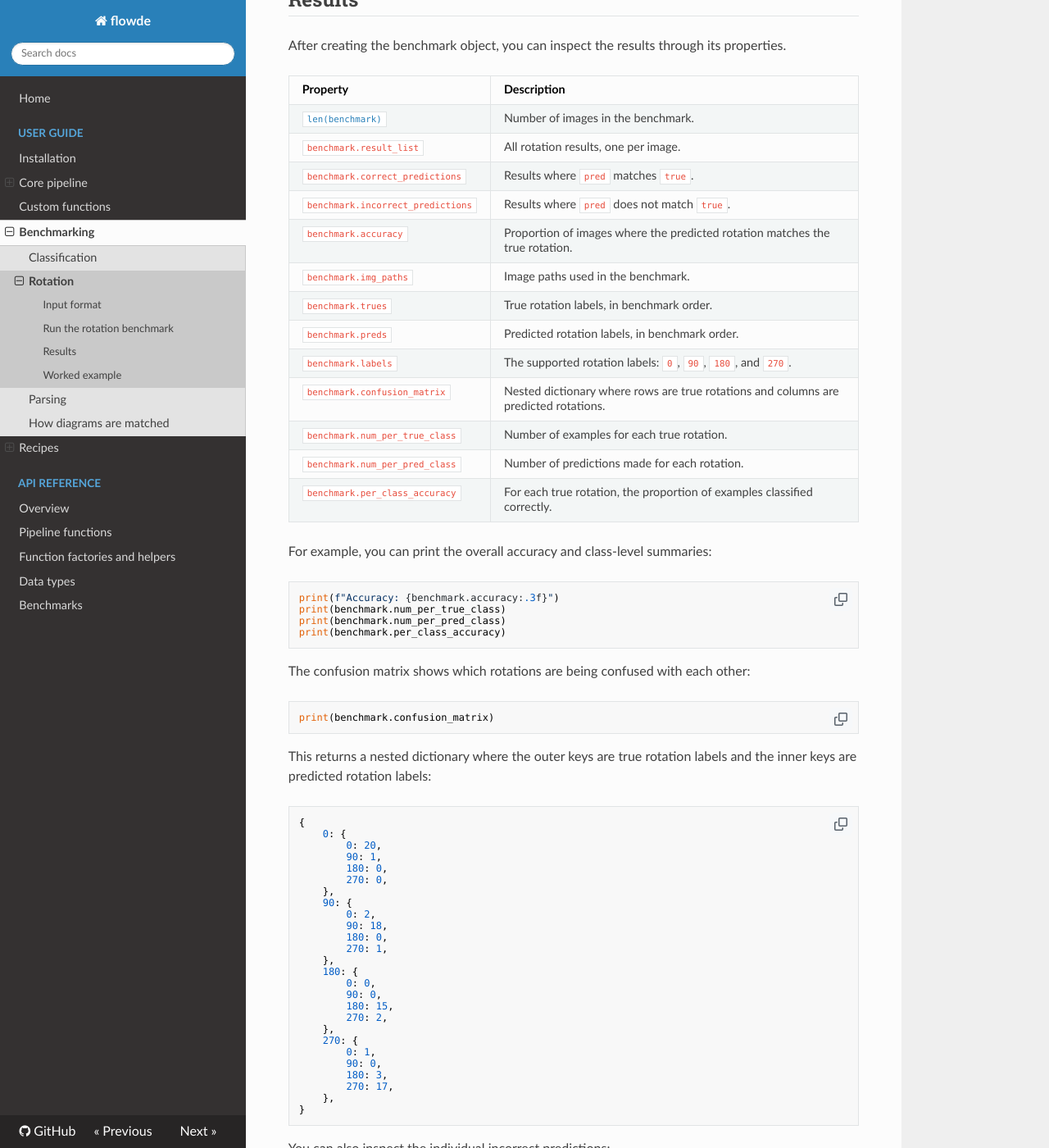
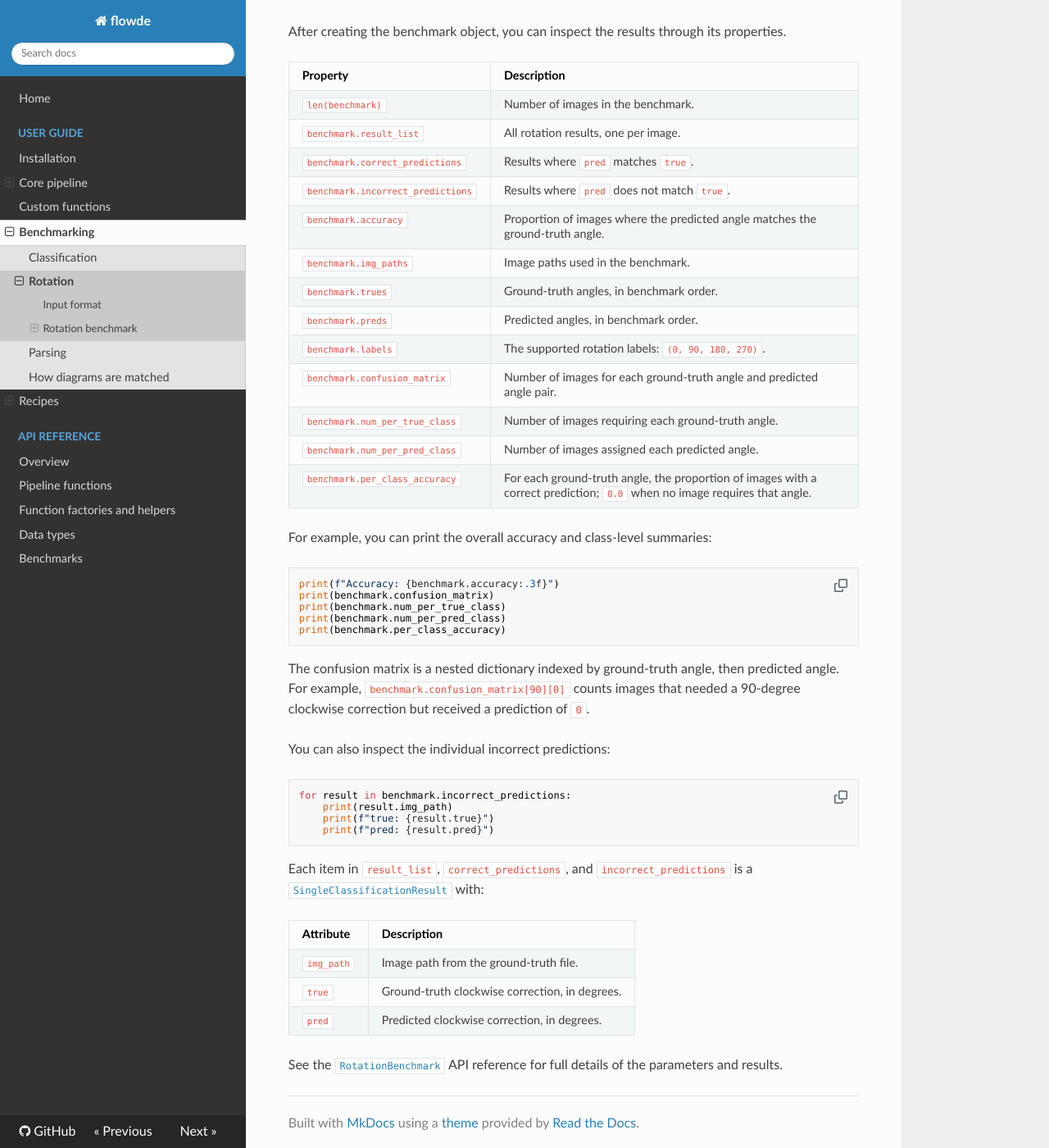
Before and after one commit to EPPI-Centre/Flowde, an MkDocs documentation site: the page built from docs/benchmarking/rotation.md, in a window 1280 px wide and 1400 px high, scrolled down 1662 px. Shown: the whole window at 82% size. Built offline with MkDocs 1.6.1, drawn with Linux system fonts in a browser that asks for light colours; nearby versions of some CDN libraries; some of the changed text lies outside the part shown.

Commit message:
update rotation benchmark docs

````diff
--- a/docs/benchmarking/rotation.md
+++ b/docs/benchmarking/rotation.md
@@ -34,15 +34,9 @@ Both files should contain a list of objects with the following keys:
 ]
 ```
 
-The `label` should be the clockwise rotation needed to correct the image
-orientation. Rotation labels must be one of:
-
-```text
-0
-90
-180
-270
-```
+The `label` is the clockwise rotation, in degrees, needed to correct the image
+orientation: `0`, `90`, `180` or `270`. Ground-truth labels describe the
+corrections needed by the original input images.
 
 The benchmark expects the true and predicted files to contain the same images in
 the same order. The parent directories do not have to match, but the image
@@ -62,9 +56,11 @@ true: data/ground-truth-rotations/paper-1_0.png
 pred: data/predicted-rotations/paper-2_0.png
 ```
 
-## Run the rotation benchmark
+## Rotation benchmark
 
-Use `RotationBenchmark` to evaluate predicted rotation labels:
+You can use
+[`RotationBenchmark`](../reference/benchmarks.md#flowde.benchmarks.rotation.rotation_benchmark.RotationBenchmark)
+to evaluate predicted rotation labels:
 
 ```python
 from pathlib import Path
@@ -80,73 +76,46 @@ benchmark = RotationBenchmark(
 The benchmark loads both JSON files, checks that they are valid, and compares
 the predicted rotation labels with the true rotation labels.
 
-## Results
+The benchmark uses the labels `(0, 90, 180, 270)` automatically and includes
+every angle in its counts and confusion matrix, even when no image has that
+label. A prediction counts as correct only when the predicted angle exactly
+matches the ground-truth angle.
+
+### Rotation benchmark results
 
 After creating the benchmark object, you can inspect the results through its
 properties.
 
-| Property                                                                 | Description                                                                          |
-| ------------------------------------------------------------------------ | ------------------------------------------------------------------------------------ |
-| [`len(benchmark)`](https://docs.python.org/3/library/functions.html#len) | Number of images in the benchmark.                                                   |
-| `benchmark.result_list`                                                  | All rotation results, one per image.                                                 |
-| `benchmark.correct_predictions`                                          | Results where `pred` matches `true`.                                                 |
-| `benchmark.incorrect_predictions`                                        | Results where `pred` does not match `true`.                                          |
-| `benchmark.accuracy`                                                     | Proportion of images where the predicted rotation matches the true rotation.         |
-| `benchmark.img_paths`                                                    | Image paths used in the benchmark.                                                   |
-| `benchmark.trues`                                                        | True rotation labels, in benchmark order.                                            |
-| `benchmark.preds`                                                        | Predicted rotation labels, in benchmark order.                                       |
-| `benchmark.labels`                                                       | The supported rotation labels: `0`, `90`, `180`, and `270`.                          |
-| `benchmark.confusion_matrix`                                             | Nested dictionary where rows are true rotations and columns are predicted rotations. |
-| `benchmark.num_per_true_class`                                           | Number of examples for each true rotation.                                           |
-| `benchmark.num_per_pred_class`                                           | Number of predictions made for each rotation.                                        |
-| `benchmark.per_class_accuracy`                                           | For each true rotation, the proportion of examples classified correctly.             |
+| Property                          | Description                                                                                                               |
+| --------------------------------- | ------------------------------------------------------------------------------------------------------------------------- |
+| `len(benchmark)`                  | Number of images in the benchmark.                                                                                        |
+| `benchmark.result_list`           | All rotation results, one per image.                                                                                      |
+| `benchmark.correct_predictions`   | Results where `pred` matches `true`.                                                                                      |
+| `benchmark.incorrect_predictions` | Results where `pred` does not match `true`.                                                                               |
+| `benchmark.accuracy`              | Proportion of images where the predicted angle matches the ground-truth angle.                                            |
+| `benchmark.img_paths`             | Image paths used in the benchmark.                                                                                        |
+| `benchmark.trues`                 | Ground-truth angles, in benchmark order.                                                                                  |
+| `benchmark.preds`                 | Predicted angles, in benchmark order.                                                                                     |
+| `benchmark.labels`                | The supported rotation labels: `(0, 90, 180, 270)`.                                                                       |
+| `benchmark.confusion_matrix`      | Number of images for each ground-truth angle and predicted angle pair.                                                    |
+| `benchmark.num_per_true_class`    | Number of images requiring each ground-truth angle.                                                                       |
+| `benchmark.num_per_pred_class`    | Number of images assigned each predicted angle.                                                                           |
+| `benchmark.per_class_accuracy`    | For each ground-truth angle, the proportion of images with a correct prediction; `0.0` when no image requires that angle. |
 
 For example, you can print the overall accuracy and class-level summaries:
 
 ```python
 print(f"Accuracy: {benchmark.accuracy:.3f}")
+print(benchmark.confusion_matrix)
 print(benchmark.num_per_true_class)
 print(benchmark.num_per_pred_class)
 print(benchmark.per_class_accuracy)
 ```
 
-The confusion matrix shows which rotations are being confused with each other:
-
-```python
-print(benchmark.confusion_matrix)
-```
-
-This returns a nested dictionary where the outer keys are true rotation labels
-and the inner keys are predicted rotation labels:
-
-```python
-{
-    0: {
-        0: 20,
-        90: 1,
-        180: 0,
-        270: 0,
-    },
-    90: {
-        0: 2,
-        90: 18,
-        180: 0,
-        270: 1,
-    },
-    180: {
-        0: 0,
-        90: 0,
-        180: 15,
-        270: 2,
-    },
-    270: {
-        0: 1,
-        90: 0,
-        180: 3,
-        270: 17,
-    },
-}
-```
+The confusion matrix is a nested dictionary indexed by ground-truth angle,
+then predicted angle. For example, `benchmark.confusion_matrix[90][0]` counts
+images that needed a 90-degree clockwise correction but received a prediction
+of `0`.
 
 You can also inspect the individual incorrect predictions:
 
@@ -158,36 +127,16 @@ for result in benchmark.incorrect_predictions:
 ```
 
 Each item in `result_list`, `correct_predictions`, and `incorrect_predictions`
-is a `SingleClassificationResult` with:
+is a
+[`SingleClassificationResult`](../reference/benchmarks.md#flowde.benchmarks.classification.classification_bench_types.SingleClassificationResult)
+with:
 
-| Attribute  | Description                  |
-| ---------- | ---------------------------- |
-| `img_path` | Path to the rotated image.   |
-| `true`     | Ground-truth rotation label. |
-| `pred`     | Predicted rotation label.    |
+| Attribute  | Description                                    |
+| ---------- | ---------------------------------------------- |
+| `img_path` | Image path from the ground-truth file.         |
+| `true`     | Ground-truth clockwise correction, in degrees. |
+| `pred`     | Predicted clockwise correction, in degrees.    |
 
-## Worked example
-
-Suppose the true corrections are `[0, 90, 180, 270]`, and the predictions are
-`[0, 0, 180, 90]` for the same four images in the same order.
-
-Two corrections are right, so `accuracy` is `2 / 4 = 0.5`. The confusion matrix
-has these nonzero entries:
-
-| True correction | Predicted correction | Count |
-| --------------- | -------------------- | ----- |
-| 0               | 0                    | 1     |
-| 90              | 0                    | 1     |
-| 180             | 180                  | 1     |
-| 270             | 90                   | 1     |
-
-The true-class counts are one per angle; predicted counts are two for `0`, one
-for `90`, one for `180`, and zero for `270`. Per-class accuracy is `1.0` for
-`0` and `180`, and `0.0` for `90` and `270`.
-
-Accuracy requires an exact match. This benchmark does not give partial credit
-for a correction that is 90 degrees away from the required angle. The ground
-truth must describe the correction required by the original images whose
-predictions are in `rotations.json`, rather than their already-corrected copies.
-
-Empty true classes receive `0.0`.
+See the
+[`RotationBenchmark`](../reference/benchmarks.md#flowde.benchmarks.rotation.rotation_benchmark.RotationBenchmark)
+API reference for full details of the parameters and results.
````
